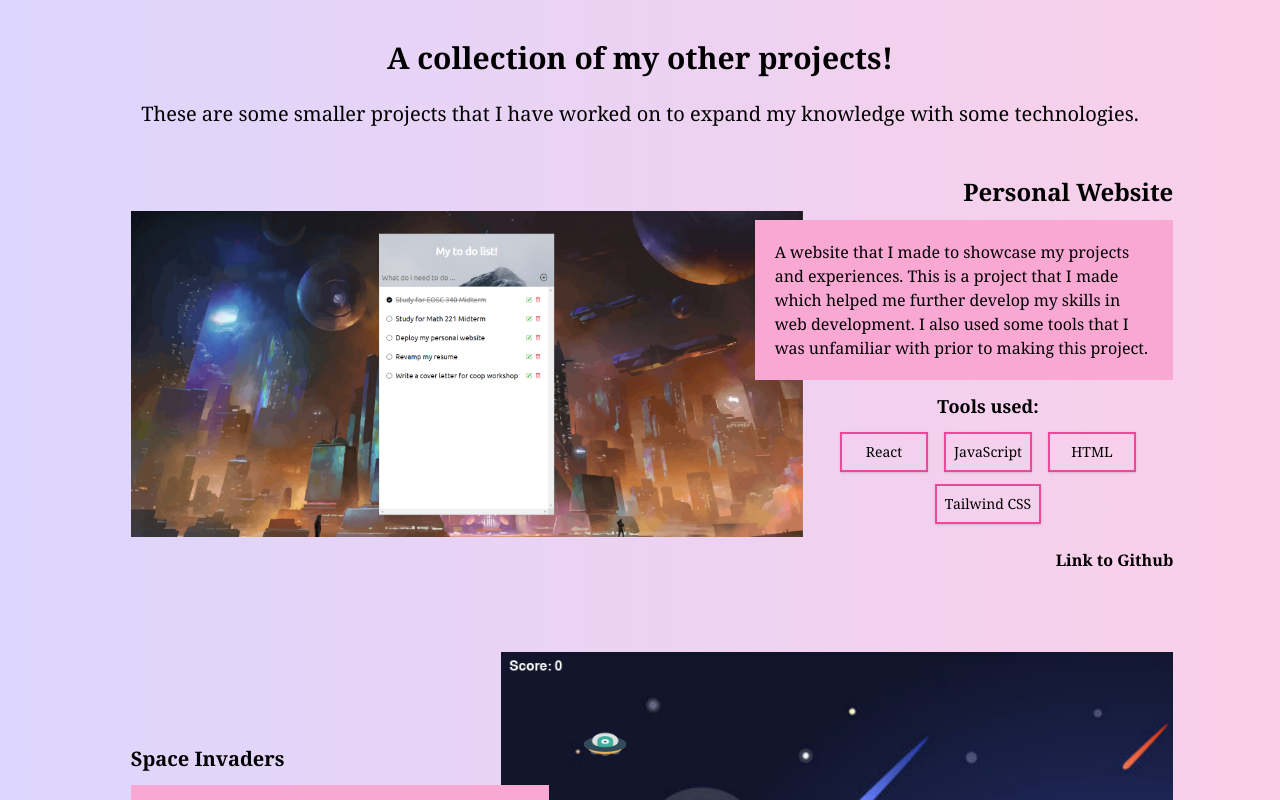
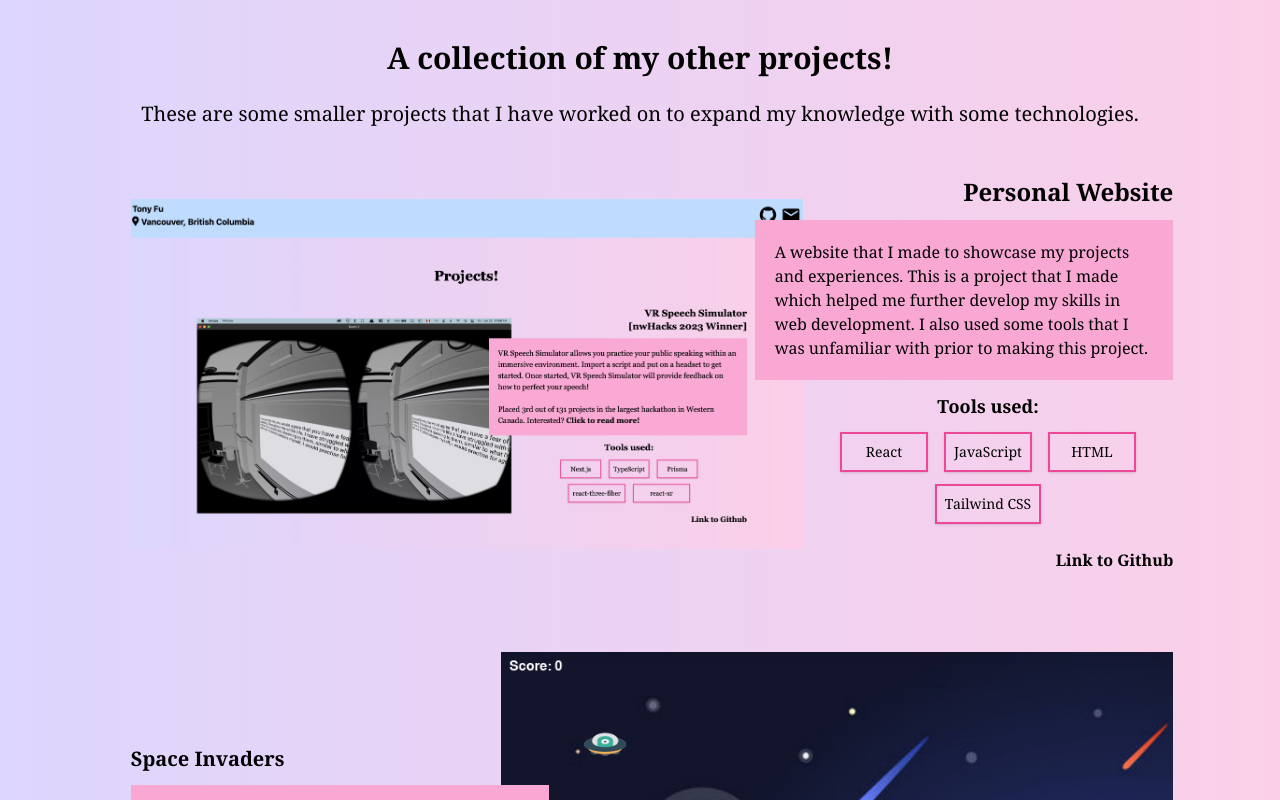
Before and after one commit to tfu2003/website, a React (Create React App) app: page /projects in a window 1280 px wide. Shown: the top 800 px of the page. Built offline with nearby package versions, Linux system fonts and the light colour scheme.

Commit message:
editted website in projects component

```diff
--- a/src/components/projects.js
+++ b/src/components/projects.js
@@ -1,4 +1,5 @@
 import { useNavigate } from "react-router-dom";
+import Website from "./images/website.png"
 import List from "./images/to-do-list.png";
 import Space from "./images/space-invaders.png";
 import { useEffect } from "react";
@@ -22,7 +23,7 @@ function Projects() {
         knowledge with some technologies.
       </p>
       <div className="flex items-center pl-6 pt-12 -space-x-12 w-5/6">
-        <img src={List} alt="list" className="max-w-2xl" />
+        <img src={Website} alt="website" className="max-w-2xl" />
         <div className="flex flex-col">
           <h1 className="text-2xl font-bold text-end">Personal Website</h1>
           <div className="pt-3">
```
Also changed, not shown: src/components/images/website.png (added).
